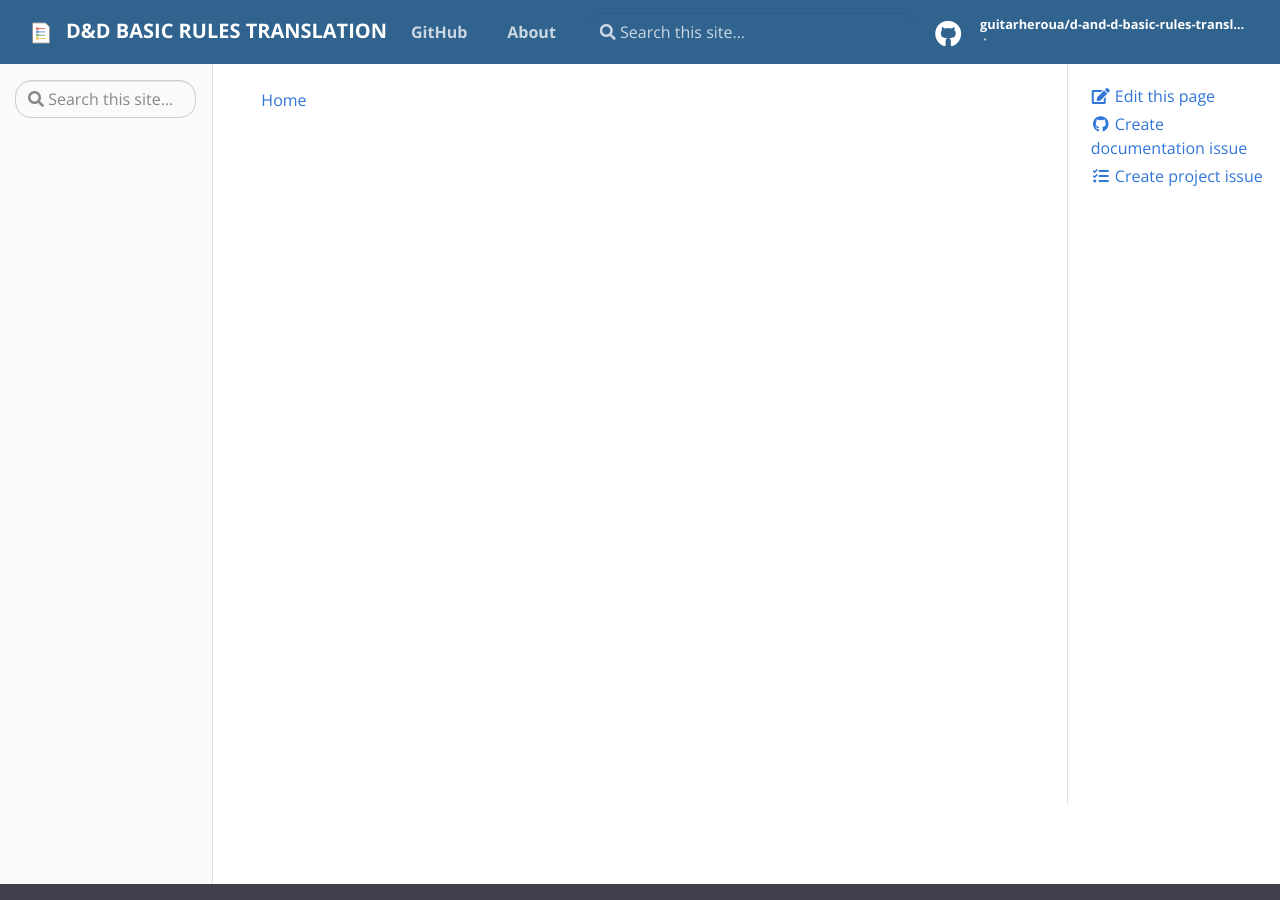
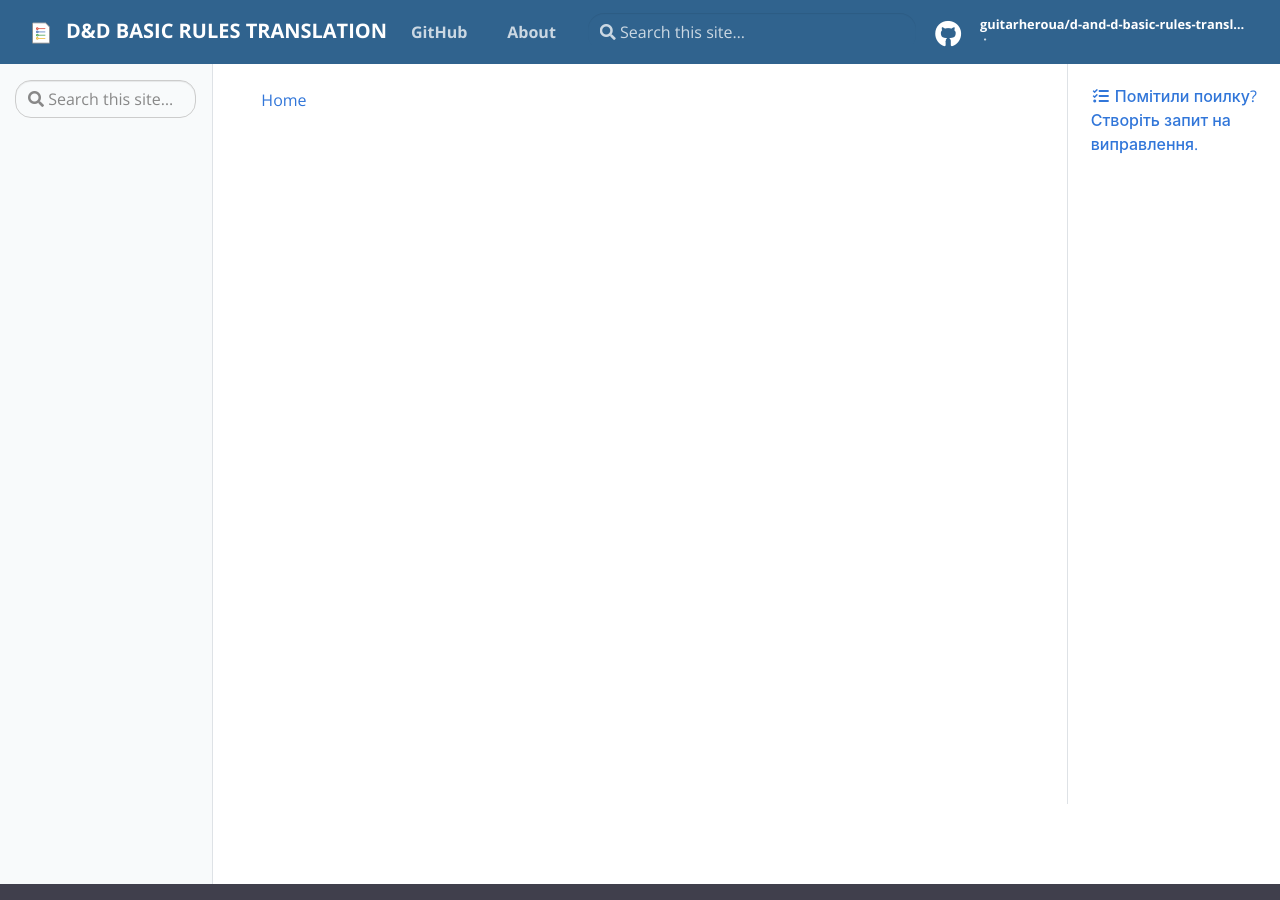
Before and after one commit to Guitarheroua/d-and-d-basic-rules-translation, a Jekyll site: the page built from pages/index.md, in a window 1280 px wide and 900 px high. Built offline with Jekyll 4.4.1, drawn with Linux system fonts in a browser that asks for light colours.

Commit message:
Fixed editable

```diff
--- a/_includes/editable.html
+++ b/_includes/editable.html
@@ -1,6 +1,4 @@
-<a href="{{ site.repo }}/edit/master/{{ page.path }}" target="_blank"><i class="fa fa-edit fa-fw"></i> Edit this page</a>
-<a href="{{ site.repo }}/issues/new?labels={% if page.editable %}{{ page.editable }}{% else %}question{% endif %}&title=Question:&body=Question on: {{ site.repo }}/tree/master/{{ page.path }}" target="_blank"><i class="fab fa-github fa-fw"></i> Create documentation issue</a>
-<a href="{{ site.repo }}/issues/new" target="_blank"><i class="fas fa-tasks fa-fw"></i> Create project issue</a>
+<a href="{{ site.repo }}/issues/new" target="_blank"><i class="fas fa-tasks fa-fw"></i> Помітили поилку? Створіть запит на виправлення.</a>
 <!-- this will parse through the header fields and add a button to open
      an issue / ask a question on Github. The editable field should be in
      the post frontend matter, and refer to the label to open the issue for -->
```
